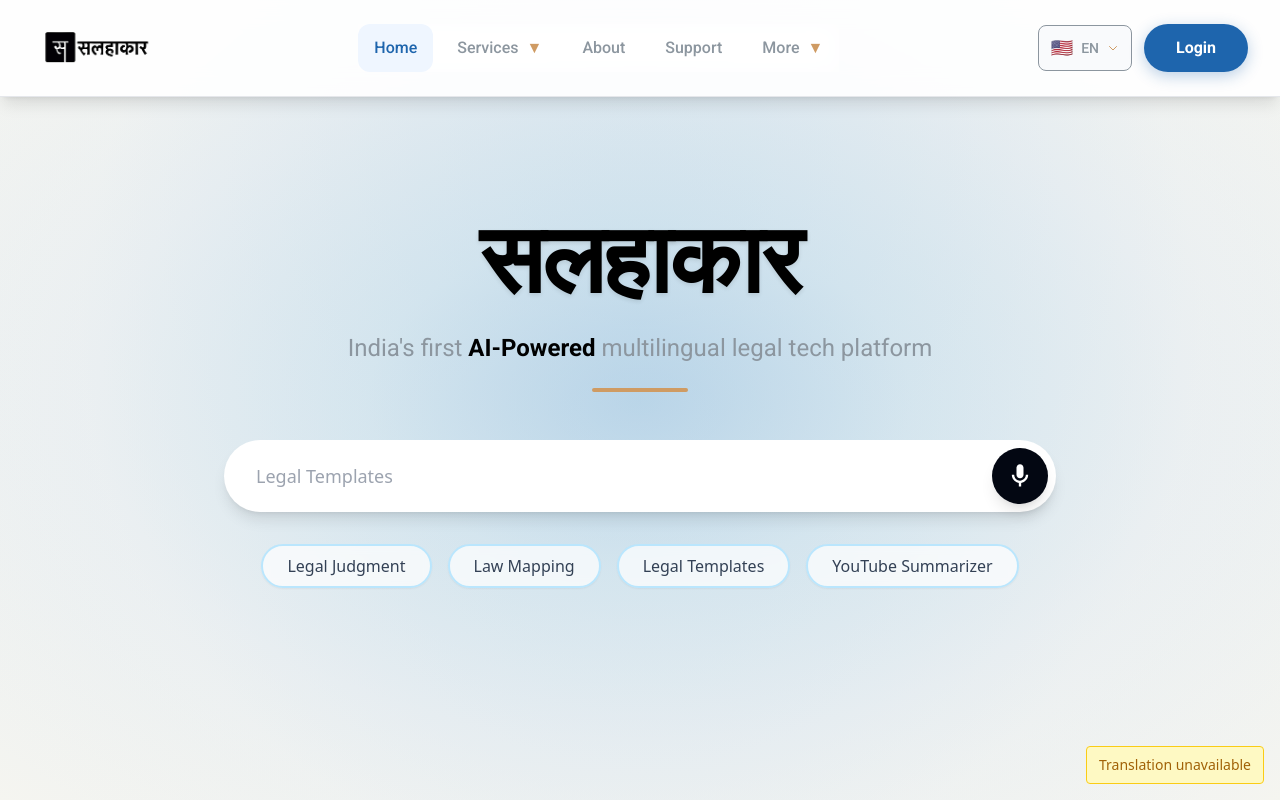
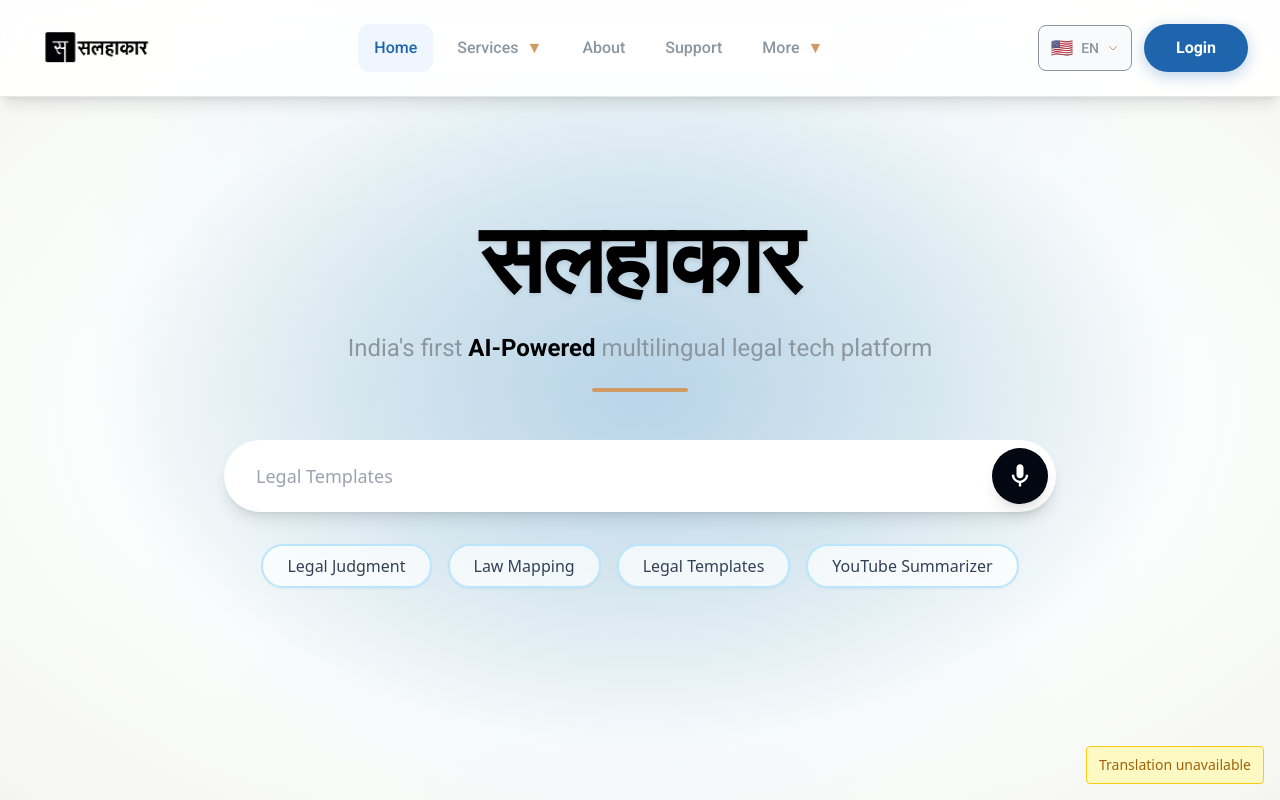
Before and after one commit to Captain0731/-salhakars, a React (Create React App) app: page / in a window 1280 px wide. Shown: the top 800 px of the page. Built offline with nearby package versions, Linux system fonts and the light colour scheme.

Commit message:
Update API configuration and Hero component

```diff
--- a/src/components/landing/Hero.jsx
+++ b/src/components/landing/Hero.jsx
@@ -6,7 +6,7 @@
     <section
       className="relative min-h-[100vh] flex flex-col items-center justify-center text-center overflow-hidden px-4 sm:px-6 lg:px-8"
       style={{
-        background: 'radial-gradient(ellipse at center, #B8D4E8 0%, #D8E8F0 30%, #E8EEF2 60%, #F5F5F0 100%)'
+        background: 'radial-gradient(ellipse at center, #B8D4E8 0%, #D8E8F0 30%, #FCFFFF 60%, #F5F5F0 100%)'
       }}
     >
       {/* Soft Radial Gradient Background */}
--- a/src/services/api.js
+++ b/src/services/api.js
@@ -1,5 +1,5 @@
 // API Service for Legal Platform - Complete Integration
-const API_BASE_URL = 'https://a61933b14086.ngrok-free.app';
+const API_BASE_URL = 'https://ed58e4a973bb.ngrok-free.app';
 
 // Fallback URLs in case the primary one fails
 const FALLBACK_URLS = [
```
